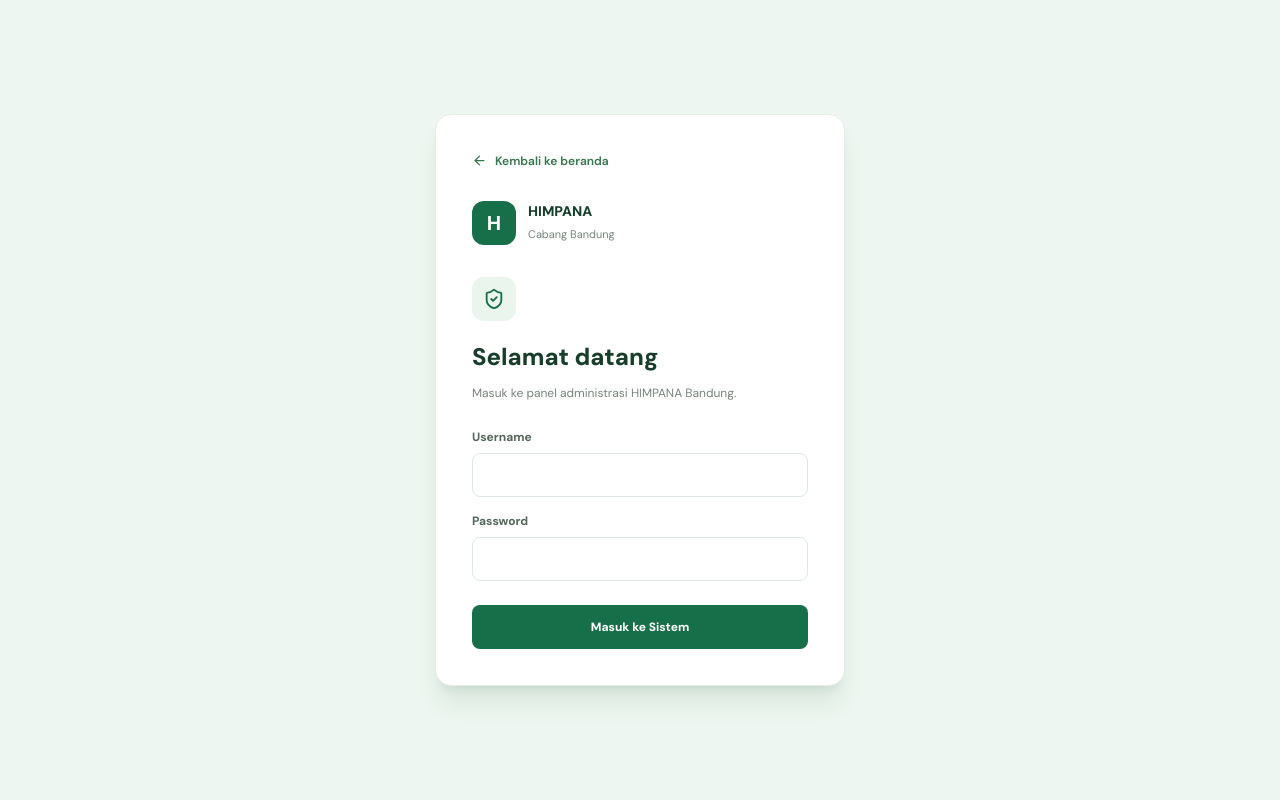
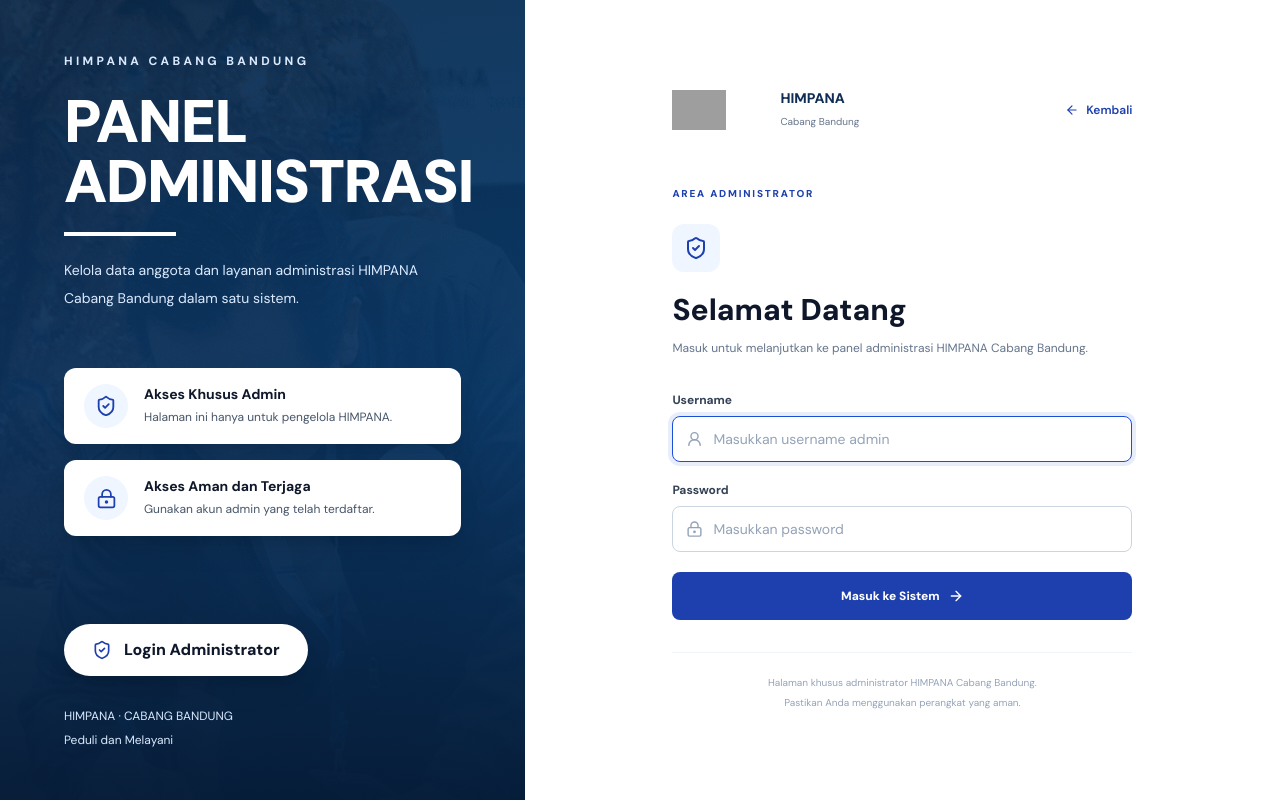
Before and after one commit to CUPP-0/himpana-bandung, a Next.js app: page /login in a window 1280 px wide. Built offline with nearby package versions, Linux system fonts and the light colour scheme; grey boxes are pictures that could not be loaded.

Commit message:
Samakan tampilan login admin dengan halaman register data ulang

```diff
--- a/app/login/page.jsx
+++ b/app/login/page.jsx
@@ -1,18 +1,114 @@
 "use client";
-import {useState} from "react";
-import {useRouter} from "next/navigation";
+
+import { useState } from "react";
+import { useRouter } from "next/navigation";
 import Link from "next/link";
-import {ShieldCheck,ArrowLeft} from "lucide-react";
-export default function Login(){
- const [username,U]=useState(""),[password,P]=useState(""),[error,E]=useState(""),[busy,B]=useState(false);const router=useRouter();
- async function submit(e){e.preventDefault();B(true);E("");try{const r=await fetch("/api/auth/login",{method:"POST",headers:{"Content-Type":"application/json"},body:JSON.stringify({username,password})});const d=await r.json();if(!r.ok)throw Error(d.error);router.replace("/dashboard/home");router.refresh()}catch(e){E(e.message||"Login gagal")}finally{B(false)}}
- return <main className="grid min-h-screen place-items-center bg-[#edf6f0] px-4 py-10"><form onSubmit={submit} className="w-full max-w-[410px] rounded-2xl border border-[#e5ece6] bg-white p-7 shadow-xl shadow-[#1c5830]/10 sm:p-9">
- <Link href="/" className="mb-8 inline-flex items-center gap-2 text-xs font-semibold text-[#34754e]"><ArrowLeft size={15}/> Kembali ke beranda</Link>
- <div className="flex items-center gap-3"><span className="grid h-11 w-11 place-items-center rounded-xl bg-[#176f49] text-xl font-extrabold text-white">H</span><span><b className="block text-sm font-extrabold text-[#173e2c]">HIMPANA</b><small className="text-[11px] text-[#75857b]">Cabang Bandung</small></span></div>
- <div className="mt-8 flex h-11 w-11 items-center justify-center rounded-xl bg-[#eaf5ee] text-[#176f49]"><ShieldCheck size={22}/></div><h1 className="mb-2 mt-5 text-2xl font-extrabold text-[#183d2a]">Selamat datang</h1><p className="mb-6 text-xs leading-6 text-[#77857b]">Masuk ke panel administrasi HIMPANA Bandung.</p>
- {error&&<div className="mb-4 rounded-lg bg-[#fff0ed] px-4 py-3 text-xs text-[#b04438]">{error}</div>}
- <label className="mb-2 block text-xs font-bold text-[#53665a]">Username</label><input className="mb-4 h-11 w-full rounded-lg border border-[#dfe8e1] px-3 text-sm outline-none focus:border-[#6ca783] focus:ring-4 focus:ring-[#176f49]/10" required value={username} onChange={e=>U(e.target.value)} autoComplete="username"/>
- <label className="mb-2 block text-xs font-bold text-[#53665a]">Password</label><input className="h-11 w-full rounded-lg border border-[#dfe8e1] px-3 text-sm outline-none focus:border-[#6ca783] focus:ring-4 focus:ring-[#176f49]/10" required type="password" value={password} onChange={e=>P(e.target.value)} autoComplete="current-password"/>
- <button className="mt-6 flex h-11 w-full items-center justify-center rounded-lg bg-[#176f49] text-xs font-extrabold text-white transition hover:bg-[#105a3b] disabled:opacity-60" disabled={busy}>{busy?"Memproses...":"Masuk ke Sistem"}</button>
- </form></main>
+import { ArrowLeft, ArrowRight, LockKeyhole, ShieldCheck, UserRound } from "lucide-react";
+
+const inputClass = "min-h-[46px] w-full rounded-lg border border-slate-300 bg-white px-3.5 py-3 text-sm text-slate-800 outline-none transition placeholder:text-slate-400 focus:border-blue-700 focus:ring-4 focus:ring-blue-700/10";
+const labelClass = "mb-2 block text-xs font-bold text-slate-700";
+
+export default function Login() {
+  const [username, setUsername] = useState("");
+  const [password, setPassword] = useState("");
+  const [error, setError] = useState("");
+  const [busy, setBusy] = useState(false);
+  const router = useRouter();
+
+  async function submit(e) {
+    e.preventDefault();
+    setBusy(true);
+    setError("");
+    try {
+      const response = await fetch("/api/auth/login", {
+        method: "POST",
+        headers: { "Content-Type": "application/json" },
+        body: JSON.stringify({ username, password }),
+      });
+      const data = await response.json();
+      if (!response.ok) throw Error(data.error || "Login gagal. Periksa username dan password Anda.");
+      router.replace("/dashboard/home");
+      router.refresh();
+    } catch (err) {
+      setError(err.message || "Login gagal. Silakan coba kembali.");
+    } finally {
+      setBusy(false);
+    }
+  }
+
+  return (
+    <main className="min-h-screen bg-slate-100 lg:grid lg:grid-cols-[41%_59%]">
+      <aside className="relative hidden min-h-screen overflow-hidden bg-[#102d55] text-white lg:block">
+        <div className="absolute inset-0 bg-[url('/images/hero-pertamina.png')] bg-cover bg-center opacity-75" />
+        <div className="absolute inset-0 bg-gradient-to-b from-[#08284c]/60 via-[#0b3768]/65 to-[#061c38]/95" />
+        <div className="relative z-10 flex min-h-screen flex-col px-10 py-12 xl:px-16">
+          <div className="mb-14">
+            <span className="text-xs font-bold tracking-[.28em] text-blue-100">HIMPANA CABANG BANDUNG</span>
+            <h1 className="mt-5 text-5xl font-black leading-[1.08] tracking-tight xl:text-6xl">PANEL<br />ADMINISTRASI</h1>
+            <div className="mt-5 h-1 w-28 bg-white" />
+            <p className="mt-5 max-w-sm text-sm leading-7 text-blue-100">Kelola data anggota dan layanan administrasi HIMPANA Cabang Bandung dalam satu sistem.</p>
+          </div>
+
+          <div className="space-y-4">
+            <div className="flex items-center gap-4 rounded-xl bg-white px-5 py-4 text-slate-900 shadow-xl">
+              <span className="grid h-11 w-11 shrink-0 place-items-center rounded-full bg-blue-50 text-blue-800"><ShieldCheck size={22} /></span>
+              <span><b className="block text-sm">Akses Khusus Admin</b><small className="mt-1 block text-xs leading-relaxed text-slate-600">Halaman ini hanya untuk pengelola HIMPANA.</small></span>
+            </div>
+            <div className="flex items-center gap-4 rounded-xl bg-white px-5 py-4 text-slate-900 shadow-xl">
+              <span className="grid h-11 w-11 shrink-0 place-items-center rounded-full bg-blue-50 text-blue-800"><LockKeyhole size={21} /></span>
+              <span><b className="block text-sm">Akses Aman dan Terjaga</b><small className="mt-1 block text-xs leading-relaxed text-slate-600">Gunakan akun admin yang telah terdaftar.</small></span>
+            </div>
+          </div>
+
+          <div className="mt-auto pt-12">
+            <div className="inline-flex items-center gap-3 rounded-full bg-white px-7 py-3.5 font-extrabold text-slate-900 shadow-xl"><ShieldCheck size={20} className="text-blue-800" /> Login Administrator</div>
+            <p className="mt-7 text-xs leading-6 text-blue-100">HIMPANA · CABANG BANDUNG<br />Peduli dan Melayani</p>
+          </div>
+        </div>
+      </aside>
+
+      <section className="flex min-h-screen items-center justify-center bg-white px-5 py-8 sm:px-8 lg:px-12 lg:py-12">
+        <div className="w-full max-w-[460px]">
+          <div className="mb-12 flex items-center justify-between">
+            <Link href="/" className="flex items-center gap-3 text-[#102d55]">
+              <img className="h-10 w-24 object-contain object-left" src="https://himpana.com/logo-himpana.png" alt="Logo HIMPANA" />
+              <span><b className="block text-sm font-extrabold">HIMPANA</b><small className="text-[10px] text-slate-500">Cabang Bandung</small></span>
+            </Link>
+            <Link href="/" className="text-xs font-semibold text-blue-800 transition hover:text-blue-950"><ArrowLeft className="mr-1 inline" size={14} /> Kembali</Link>
+          </div>
+
+          <div className="mb-8">
+            <span className="text-[10px] font-extrabold tracking-[1.8px] text-blue-800">AREA ADMINISTRATOR</span>
+            <div className="mt-5 flex h-12 w-12 items-center justify-center rounded-xl bg-blue-50 text-blue-800"><ShieldCheck size={24} /></div>
+            <h2 className="mt-5 text-2xl font-extrabold text-slate-900 sm:text-3xl">Selamat Datang</h2>
+            <p className="mt-2 text-xs leading-6 text-slate-500">Masuk untuk melanjutkan ke panel administrasi HIMPANA Cabang Bandung.</p>
+          </div>
+
+          {error && <div role="alert" className="mb-5 rounded-lg border border-red-200 bg-red-50 px-4 py-3 text-xs leading-5 text-red-700">{error}</div>}
+
+          <form onSubmit={submit} className="space-y-5">
+            <div>
+              <label htmlFor="username" className={labelClass}>Username</label>
+              <div className="relative">
+                <UserRound size={17} className="pointer-events-none absolute left-3.5 top-1/2 -translate-y-1/2 text-slate-400" />
+                <input id="username" className={inputClass + " pl-10"} required autoFocus autoComplete="username" value={username} onChange={e => setUsername(e.target.value)} placeholder="Masukkan username admin" />
+              </div>
+            </div>
+            <div>
+              <label htmlFor="password" className={labelClass}>Password</label>
+              <div className="relative">
+                <LockKeyhole size={17} className="pointer-events-none absolute left-3.5 top-1/2 -translate-y-1/2 text-slate-400" />
+                <input id="password" className={inputClass + " pl-10"} required type="password" autoComplete="current-password" value={password} onChange={e => setPassword(e.target.value)} placeholder="Masukkan password" />
+              </div>
+            </div>
+            <button type="submit" disabled={busy} className="mt-2 flex min-h-12 w-full items-center justify-center gap-2 rounded-lg bg-blue-800 px-5 py-3 text-xs font-extrabold text-white transition hover:bg-blue-900 disabled:cursor-wait disabled:opacity-60">
+              {busy ? "Memproses..." : "Masuk ke Sistem"} {!busy && <ArrowRight size={16} />}
+            </button>
+          </form>
+
+          <div className="mt-8 border-t border-slate-100 pt-5 text-center text-[10px] leading-5 text-slate-400">Halaman khusus administrator HIMPANA Cabang Bandung.<br />Pastikan Anda menggunakan perangkat yang aman.</div>
+        </div>
+      </section>
+    </main>
+  );
 }
```
